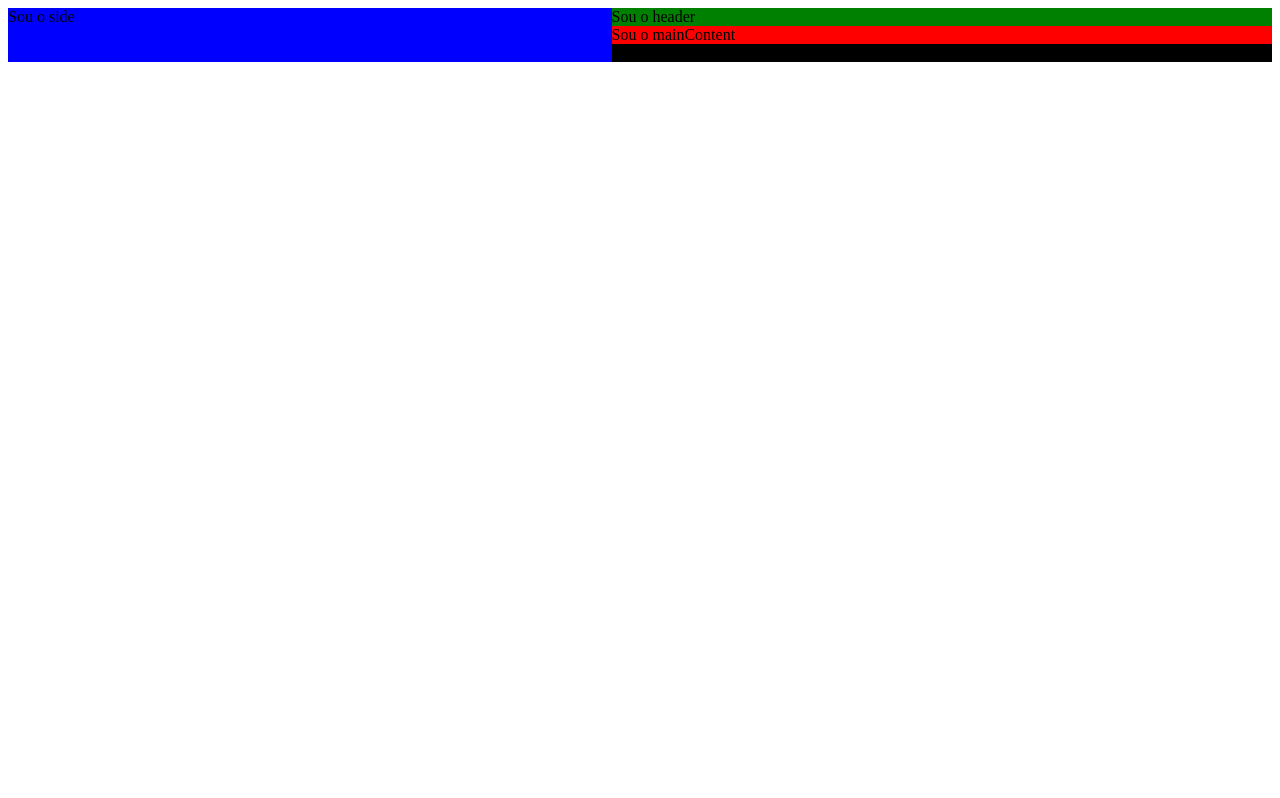
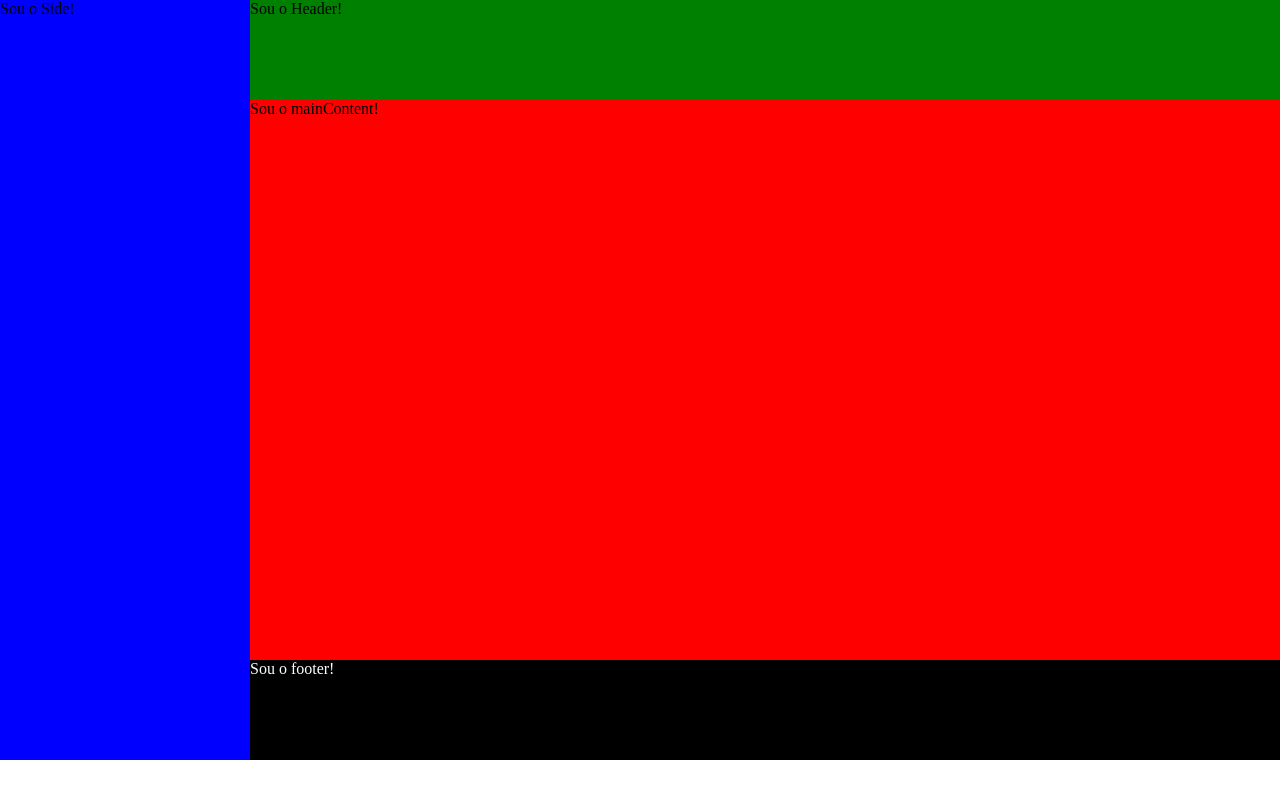
Before and after one commit to avoguga/GridLayout, a plain HTML site: page index.html in a window 1280 px wide. Drawn offline with Linux system fonts and the light colour scheme.

Commit message:
Ultimos ajustizinhos

```diff
--- a/index.html
+++ b/index.html
@@ -9,10 +9,10 @@
 </head>
 <body>
    <div id="layout">
-      <div id="side">Sou o side</div>
-      <div id="header">Sou o header</div>
-      <div id="mainContent">Sou o mainContent</div>
-      <div id="footer">Sou o footer</div>
+      <div id="side">Sou o Side!</div>
+      <div id="header">Sou o Header!</div>
+      <div id="mainContent">Sou o mainContent!</div>
+      <div id="footer">Sou o footer!</div>
    </div>
 </body>
 </html>
--- a/style.css
+++ b/style.css
@@ -1,14 +1,19 @@
+*{
+  box-sizing: border-box;
+  margin: 0;
+  padding: 0;
+}
+
 #layout{
   display: grid;
-  grid-template-columns: auto;
-  grid-template-rows: auto;
+  grid-template-columns: 250px auto;
+  grid-template-rows: 100px auto 100px;
 
   grid-template-areas:
   'side header'
   'side mainContent'
   'side footer';
 }
-
 
 #header{
   grid-area: header;
@@ -19,11 +24,15 @@
   grid-area: side;
   background-color: blue;
 }
+
 #mainContent{
+  height: 70vh;
   grid-area: mainContent;
   background-color: red;
 }
+
 #footer{
   grid-area: footer;
   background-color: #000;
+  color: white;
 }
```
